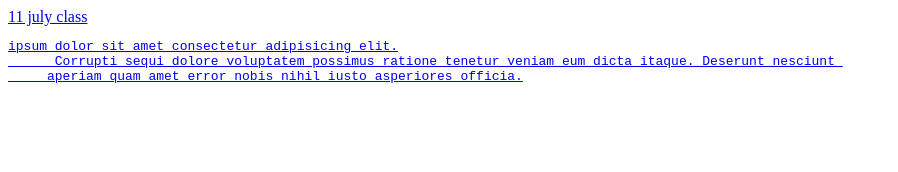
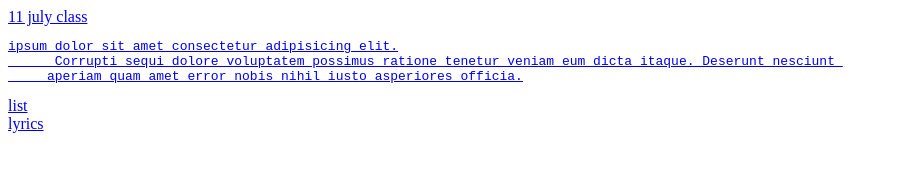
Before and after one commit to Alpha606/fullstack5, a plain HTML site: page index.html in a window 1280 px wide. Shown: the whole page, without its empty margins (0-898 px from the left). Drawn offline with Linux system fonts and the light colour scheme.

Commit message:
Update index.html
updated 2 more files for the index page

```diff
--- a/index.html
+++ b/index.html
@@ -12,5 +12,7 @@
       Corrupti sequi dolore voluptatem possimus ratione tenetur veniam eum dicta itaque. Deserunt nesciunt
      aperiam quam amet error nobis nihil iusto asperiores officia.</pre>
      </a>
+     <a href="list.html">list</a><br>
+     <a href="lyrics.html">lyrics</a>
 </body>
 </html>
```
